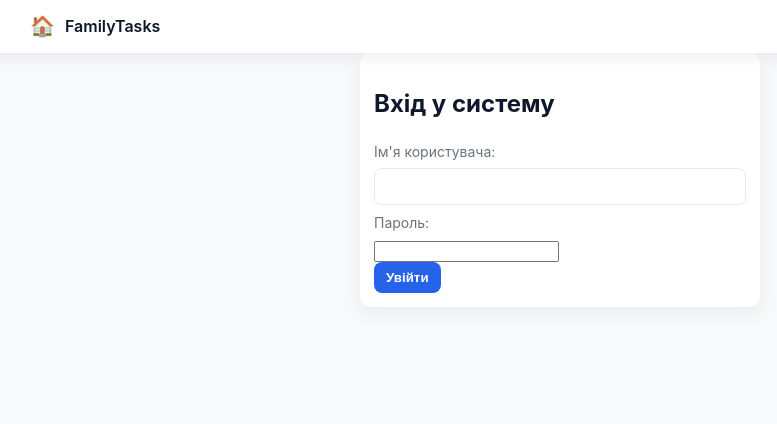
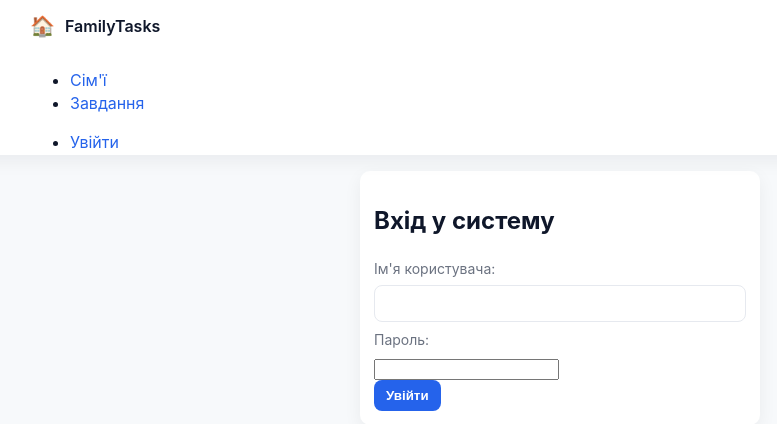
Before and after one commit to mkoren11/ChoresManagement, a Django app: a page that uses chores_management/templates/base.html in a window 1280 px wide. Shown: the top 424 px of the page, without its empty margins (80-857 px from the left). Run offline with Django 5.2, Linux system fonts and the light colour scheme.

```diff
--- a/chores_management/templates/base.html
+++ b/chores_management/templates/base.html
@@ -2,6 +2,7 @@
 <!doctype html>
 <html lang="uk">
 <head>
+  <meta name="csrf-token" content="{{ csrf_token }}">
   <meta charset="utf-8">
   <meta name="viewport" content="width=device-width, initial-scale=1">
   <title>{% block title %}Домашні справи{% endblock %} — FamilyTasks</title>
@@ -19,6 +20,30 @@
           <span class="brand-text">FamilyTasks</span>
         </span>
       </div>
+
+      <!-- Меню -->
+      <nav class="site-nav">
+        <div class="container nav-inner">
+          <ul class="nav-list">
+            <li class="nav-item"><a href="{% url 'accounts:family_list' %}">Сім'ї</a></li>
+            <li class="nav-item"><a href="{% url 'tasks:list' %}">Завдання</a></li>
+          </ul>
+
+          <ul class="nav-auth">
+            {% if user.is_authenticated %}
+              <li class="nav-item"><span>Привіт, {{ user.username }}!</span></li>
+              <li class="nav-item">
+                <form action="{% url 'accounts:logout' %}" method="post" style="display:inline;">
+                  {% csrf_token %}
+                  <button type="submit" class="btn-logout">Вийти</button>
+                </form>
+              </li>
+            {% else %}
+              <li class="nav-item"><a href="{% url 'accounts:login' %}">Увійти</a></li>
+            {% endif %}
+          </ul>
+        </div>
+      </nav>
     </header>
 
     <main class="container">
@@ -26,4 +51,5 @@
     </main>
   </div>
 </body>
+{% block extra_scripts %}{% endblock %}
 </html>
```
